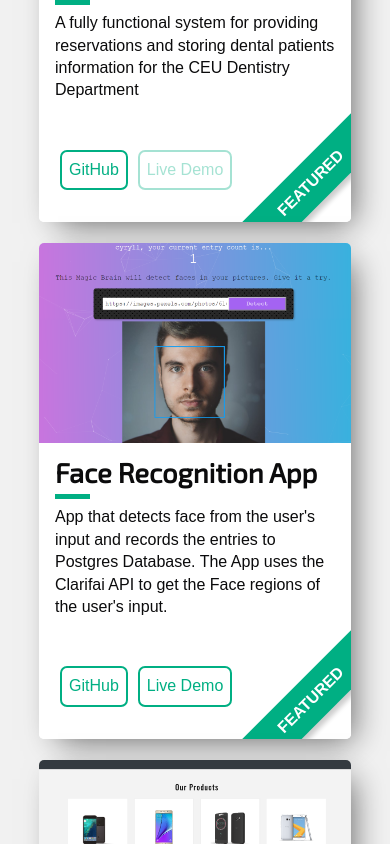
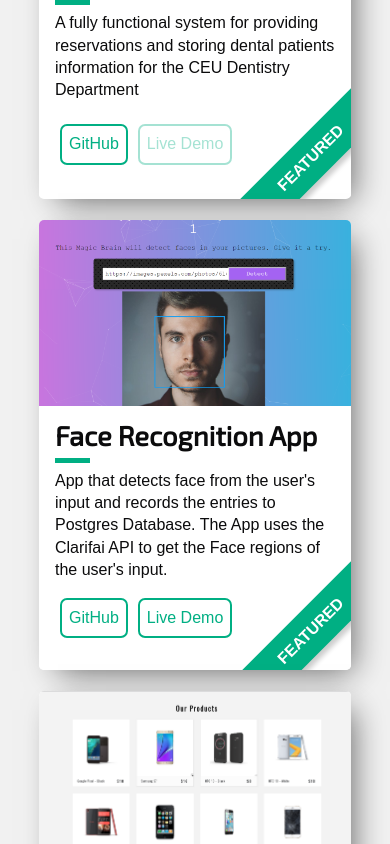
Before and after one commit to galoncyryll/portfolio, a React (Create React App) app: page / in a window 390 px wide. Shown: the part 2200-3044 px from the top of the page. Built offline with nearby package versions, Linux system fonts and the light colour scheme.

Commit message:
made changes to project cards

```diff
--- a/src/components/projects/projectCard/projectCard.css
+++ b/src/components/projects/projectCard/projectCard.css
@@ -14,6 +14,8 @@
     border-radius: 5px;
     overflow: hidden;
     z-index: 0;
+    height: 300px;
+    width: 100%;
 }
 
 .project-card a {
@@ -97,11 +99,6 @@
     font-size: 1.7rem;
 }
 
-
-.project-card .description .project-links {
-    text-align: right;
-}
-
 .project-card .description .project-links a {
     color: #00af83;
     display: inline-block;
@@ -109,6 +106,12 @@
     padding: 7px;
     border: #00af83 2px solid;
     border-radius: 7px;
+}
+
+.project-card .description .project-links {
+    position: absolute;
+    left: 0;
+    bottom: 0;
 }
 
 .project-card .description .project-links .disabled {
@@ -136,9 +139,14 @@
 }
 
 .project-card p {
+    display: inline-block;
+}
+
+.project-card p.desc {
     position: relative;
     margin-top: 4rem;
     display: inline-block;
+    height: 80px;
 }
 
 .project-card p:first-of-type {
@@ -170,6 +178,7 @@
     .project-card .description {
         flex-basis: 60%;
     }
+
     .project-card .description:before {
         -webkit-transform: skewX(-3deg);
                 transform: skewX(-3deg);
@@ -200,7 +209,13 @@
 }
 
 @media screen and (max-width: 768px){
-    .project-card p {
+    .project-card {
+        height: 450px;
+    }
+    .project-card p.desc-container {
         margin-top: 2rem;
     }
+    .project-card .description .project-links {
+        position: static;
+    }
 }
--- a/src/components/projects/projectCard/projectCard.js
+++ b/src/components/projects/projectCard/projectCard.js
@@ -31,7 +31,7 @@ class ProjectCard extends Component {
                 </div>
                 <div className="description">
                 <h2>{this.props.title}</h2>
-                <p>{this.props.description}</p>
+                <p className="desc">{this.props.description}</p>
                 <p className="project-links">
                     <a href={this.props.GitHub} target='_blank' rel="noopener noreferrer">GitHub</a>
                     {
```
